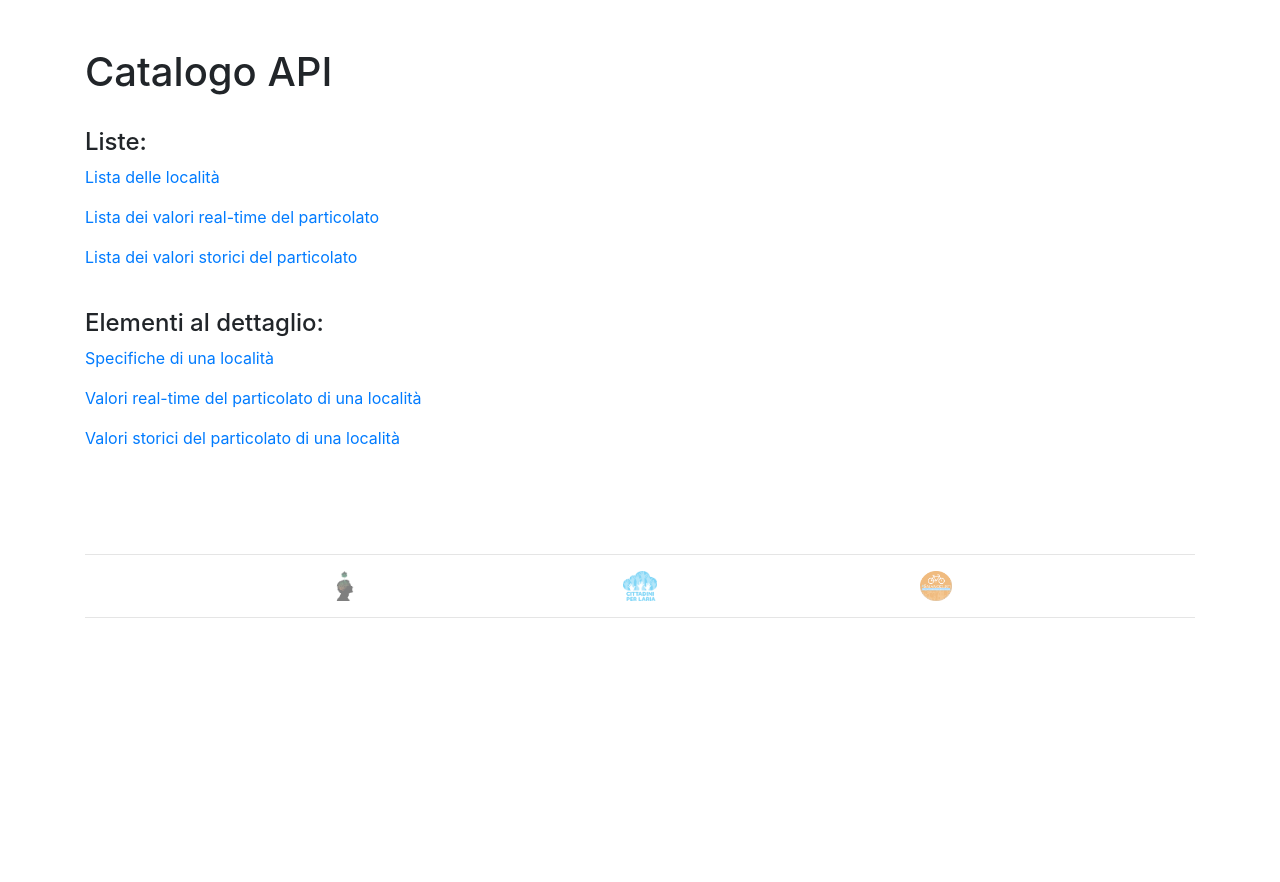
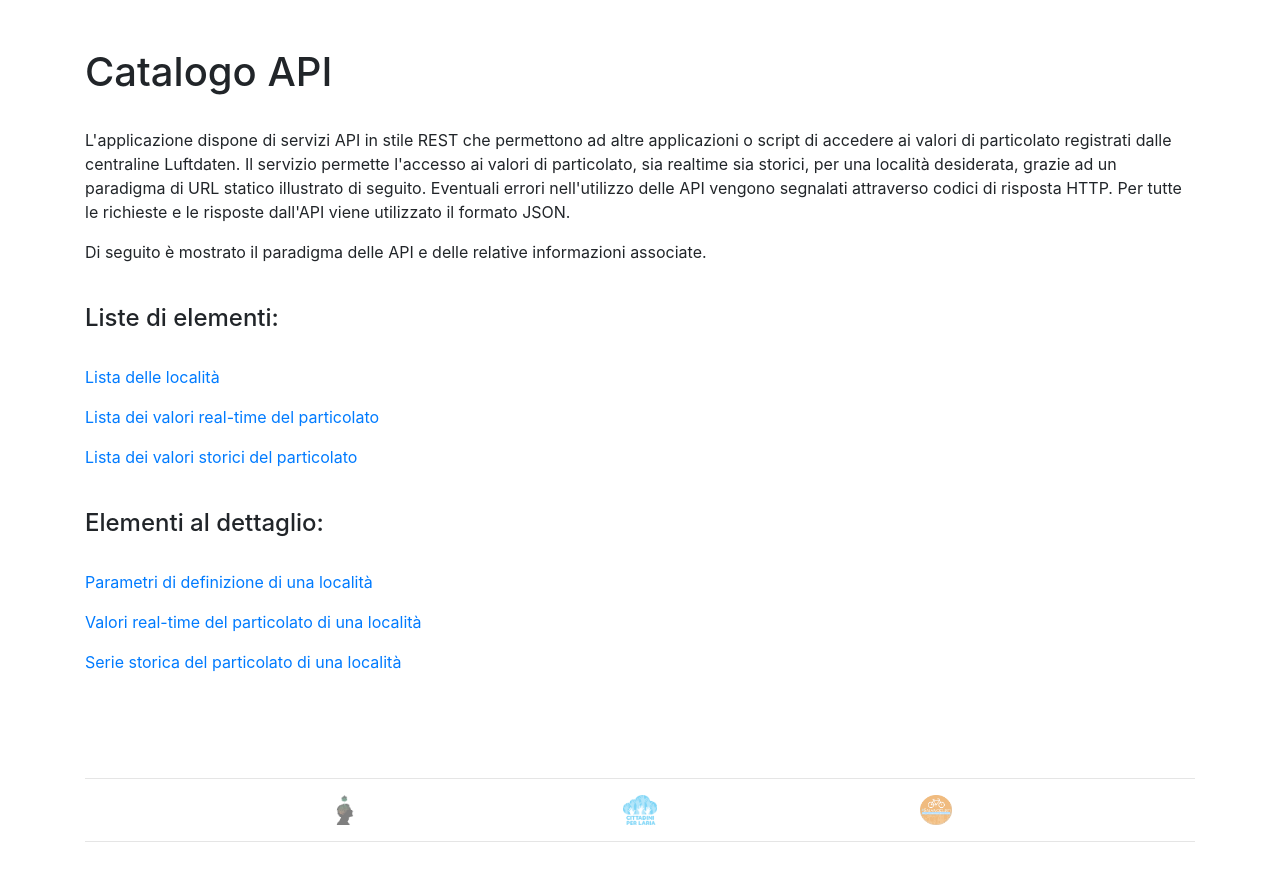
Before and after one commit to tommasosansone91/aqi_luftdaten, a Django app: page /catalogo_api in a window 1280 px wide. Shown: the part 56-938 px from the top of the page. Before the commit the page ends 674 px from the top, so only its background shows below. Run offline with Django 3.2, Linux system fonts and the light colour scheme; some libraries are stand-ins or nearby versions.

Commit message:
rinominato output_data in realtime_data

```diff
--- a/pm_lookup/management/commands/processing_3.py
+++ b/pm_lookup/management/commands/processing_3.py
@@ -1,6 +1,6 @@
 from django.core.management.base import BaseCommand
 
-from pm_lookup.models import target_area_input_data, target_area_output_data
+from pm_lookup.models import target_area_input_data, target_area_realtime_data
 
 import numpy as np
 import math
@@ -161,7 +161,7 @@ class Command(BaseCommand):
                 PM25_cathegory="nessuna"
 
 
-            new_record = target_area_output_data(
+            new_record = target_area_realtime_data(
                                                     Target_area_name=target_area_input_data.objects.get(Name=place_name),
                                                     Last_update_time=record_time,
 
--- a/pm_lookup/templates/catalogo_api.html
+++ b/pm_lookup/templates/catalogo_api.html
@@ -8,23 +8,36 @@
 
     <br>
 
-    <h4>Liste:</h4>
+    <p>L'applicazione dispone di servizi API in stile REST che permettono ad altre applicazioni o script di accedere ai valori di particolato registrati dalle centraline Luftdaten.
+        Il servizio permette l'accesso ai valori di particolato, sia realtime sia storici, per una località desiderata, grazie ad un paradigma di URL statico illustrato di seguito.
+        Eventuali errori nell'utilizzo delle API vengono segnalati attraverso codici di risposta HTTP.
+        Per tutte le richieste e le risposte dall'API viene utilizzato il formato JSON.</p>
 
-    <p><a href="{% url 'cities_list' %}">Lista delle località</a></p>
+    </p>Di seguito è mostrato il paradigma delle API e delle relative informazioni associate.</p>
 
-    <p><a href="{% url 'realtime_data' %}">Lista dei valori real-time del particolato</a></p>
+    <br>
 
-    <p><a href="{% url 'historical_data' %}">Lista dei valori storici del particolato</a></p>
+    <h4>Liste di elementi:</h4>
+
+    <br>
+
+    <p><a target="_blank" href="{% url 'cities_list' %}">Lista delle località</a></p>
+
+    <p><a target="_blank" href="{% url 'realtime_data' %}">Lista dei valori real-time del particolato</a></p>
+
+    <p><a target="_blank" href="{% url 'historical_data' %}">Lista dei valori storici del particolato</a></p>
 
     <br>
 
     <h4>Elementi al dettaglio:</h4>
 
-    <p><a href="{% url 'city_detail' pk=1 %}">Specifiche di una località</a></p>
+    <br>
 
-    <p><a href="{% url 'realtime_data_detail' pk=1 %}">Valori real-time del particolato di una località</a></p>
+    <p><a target="_blank" href="{% url 'city_detail' pk=1 %}">Parametri di definizione di una località</a></p>
 
-    <p><a href="{% url 'historical_data_detail' pk=1 %}">Valori storici del particolato di una località</a></p>
+    <p><a target="_blank" href="{% url 'realtime_data_detail' pk=1 %}">Valori real-time del particolato di una località</a></p>
+
+    <p><a target="_blank" href="{% url 'time_serie_detail' pk=1 %}">Serie storica del particolato di una località</a></p>
 
 
 
--- a/pm_lookup/templates/home.html
+++ b/pm_lookup/templates/home.html
@@ -14,7 +14,7 @@
     </p>
 
     <p>
-        Essa funziona grazie ai dati registrati dalle centraline <a target="_blank" href="https://luftdaten.info/it/benvenuto/">Luftdaten</a>,
+        L'app funziona grazie ai dati registrati dalle centraline <a target="_blank" href="https://luftdaten.info/it/benvenuto/">Luftdaten</a>,
         un progetto di scienza partecipata che permette ai cittadini di <a target="_blank" href="https://www.produzionidalbasso.com/project/1-000-centraline-dal-basso-in-italia/">acquistare</a> o <a target="_blank" href="http://centralinedalbasso.org/">costruire</a> in maniera autonoma delle centraline di rilevamento del particolato.
     </p>
 
--- a/pm_lookup/urls.py
+++ b/pm_lookup/urls.py
@@ -37,9 +37,10 @@ urlpatterns = [
     path('api/realtime_data_detail/<int:pk>', views_api.realtime_data_detail_api, name="realtime_data_detail"),
 
     # così prendo un record solo. è inutile.. ho una ok per ogni record.
+    # prendere un insieme di record corrisondenti ad una città ... è prendere una serie storica, quindi tanto vale
     # path('api/historical_data_detail/<int:pk>', views_api.historical_data_detail_api, name="historical_data_detail"),
 
-    path('api/time_series_detail/<int:pk>', views_api.time_series_detail_api, name="time_series_detail"),
+    path('api/time_serie_detail/<int:pk>', views_api.time_serie_detail_api, name="time_serie_detail"),
 
 
     # mantieni lo standard di nomenclatura tra i tre termini
--- a/pm_lookup/views_api.py
+++ b/pm_lookup/views_api.py
@@ -209,7 +209,7 @@ def realtime_data_detail_api(request, pk):
 
 
     # api/time_series_detail/<int:pk>
-def time_series_detail_api(request, pk):
+def time_serie_detail_api(request, pk):
 
     try:
         city = target_area_input_data.objects.get(pk=pk)
```
